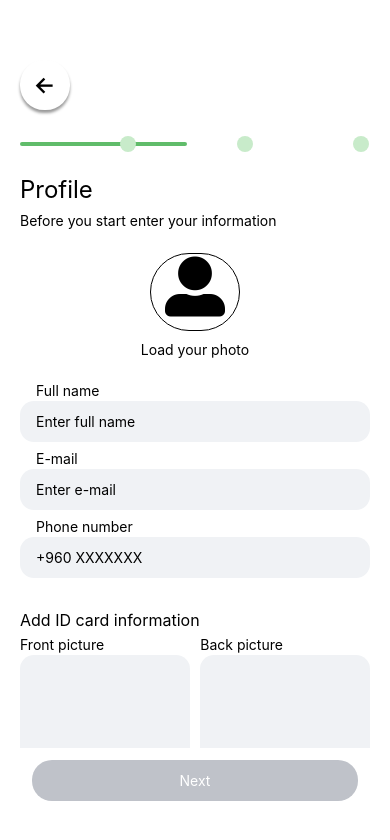
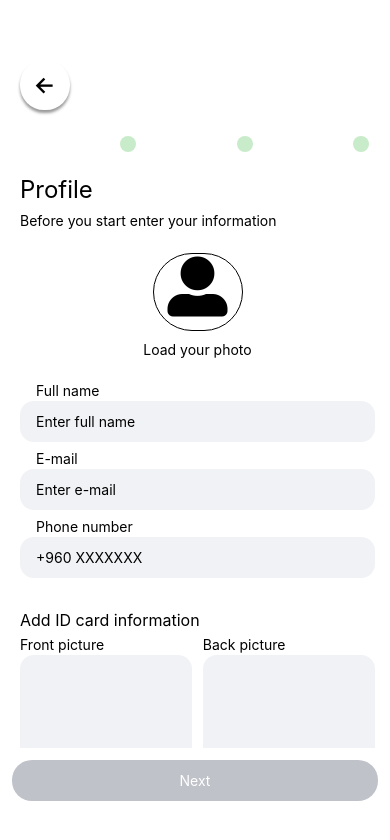
Before and after one commit to ShainAleeAvas/test, a React Native app: screen / in a window 390 px wide. Shown: the top 840 px of the page. Built offline with nearby package versions, Linux system fonts and the light colour scheme.

Commit message:
[feat] horizontal scroll signup form

```diff
--- a/App.js
+++ b/App.js
@@ -13,12 +13,17 @@ import {
 import { Ionicons, Entypo, FontAwesome5 } from "@expo/vector-icons";
 import CustomTextInput from "./components/CustomTextInput";
 import StepByStepProgressBar from "./components/StepByStepProgressBar";
+import { useState } from "react";
+import SignUpP1 from "./components/forms/SignUpP1";
+import SignUpP2 from "./components/forms/SignUpP2";
 
 export default function App() {
+  const [currentPage, setCurrentPage] = useState(1);
   return (
     <View style={styles.container}>
       <View
         style={{
+          paddingHorizontal: 20,
           zIndex: 1,
           position: "absolute",
           top: 40,
@@ -53,97 +58,11 @@ export default function App() {
         </TouchableOpacity>
         <StepByStepProgressBar steps={3} />
       </View>
-      <ScrollView
-        style={{
-          flex: 1,
-          marginTop: 131,
-        }}
-      >
-        <Text style={{ fontSize: 24, marginTop: 24, fontWeight: "400" }}>
-          Profile
-        </Text>
-        <Text style={{ fontSize: 14, marginTop: 8 }}>
-          Before you start enter your information
-        </Text>
-        <View
-          style={{
-            flex: 1,
-            flexDirection: "column",
-            justifyContent: "space-around",
-            alignItems: "center",
-            marginVertical: 24,
-          }}
-        >
-          <View
-            style={{
-              flex: 1,
-              alignItems: "center",
-              justifyContent: "center",
-              borderRadius: 90,
-              borderWidth: 1,
-              borderColor: "black",
-              width: 90,
-              height: 90,
-              alignItems: "center",
-              paddingBottom: 10,
-            }}
-          >
-            <FontAwesome5 name="user-alt" size={60} color="black" />
-            {/* <Image style={{ height: "80%", width: "80%" }} /> */}
-          </View>
-          <Text
-            style={{
-              marginTop: 10,
-              fontSize: 14,
-              fontWeight: "400",
-              textAlign: "center",
-            }}
-          >
-            Load your photo
-          </Text>
-        </View>
-        <CustomTextInput label="Full name" placeholder="Enter full name" />
-        <CustomTextInput label="E-mail" placeholder="Enter e-mail" />
-        <CustomTextInput label="Phone number" placeholder="+960 XXXXXXX" />
+      <ScrollView horizontal scrollEnabled={false}>
+        <SignUpP1/>
+        <SignUpP2/>
+      </ScrollView>
 
-        <View style={{ marginVertical: 24 }}>
-          <Text style={{ fontSize: 16, fontWeight: "400", marginBottom: 6 }}>
-            Add ID card information
-          </Text>
-          <View
-            style={{
-              flex: 1,
-              flexDirection: "row",
-              justifyContent: "space-between",
-              flexWrap: "nowrap",
-              alignItems: "center",
-            }}
-          >
-            <View style={{ height: 124, width: "48.5%" }}>
-              <Text style={{ marginBottom: 2 }}>Front picture</Text>
-              <View
-                style={{
-                  borderRadius: 14,
-                  width: "100%",
-                  height: "100%",
-                  backgroundColor: "#F0F2F5",
-                }}
-              ></View>
-            </View>
-            <View style={{ height: 124, width: "48.5%" }}>
-              <Text style={{ marginBottom: 2 }}>Back picture</Text>
-              <View
-                style={{
-                  borderRadius: 14,
-                  width: "100%",
-                  height: "100%",
-                  backgroundColor: "#F0F2F5",
-                }}
-              ></View>
-            </View>
-          </View>
-        </View>
-      </ScrollView>
       <View style={{ width: "100%", height: 76, padding: 12 }}>
         <TouchableOpacity
           style={{
@@ -164,6 +83,6 @@ const styles = StyleSheet.create({
   container: {
     flex: 1,
     paddingTop: Platform.OS === "android" ? StatusBar.currentHeight : 0,
-    margin: 20,
+    marginVertical: 20,
   },
 });
--- a/components/CustomTextInput.js
+++ b/components/CustomTextInput.js
@@ -2,6 +2,7 @@ import React from "react";
 import { Text, TextInput, View } from "react-native";
 
 export default function CustomTextInput({ label, placeholder }) {
+
   return (
     <View style={{ marginBottom: 8, fontSize: 12 }}>
       <Text style={{ marginLeft: 16, marginBottom: 2 }}>{label}</Text>
--- a/components/StepByStepProgressBar.js
+++ b/components/StepByStepProgressBar.js
@@ -1,7 +1,7 @@
 import React from "react";
 import { View, useWindowDimensions } from "react-native";
 
-export default function StepByStepProgressBar({ steps = 3, percent = 50 }) {
+export default function StepByStepProgressBar({ steps = 0, percent = 0 }) {
   const width = useWindowDimensions().width;
   const fullsection = width / steps - 30;
   let tempPercent = percent;
--- /dev/null
+++ b/components/forms/SignUpP1.js
@@ -0,0 +1,106 @@
+import { ScrollView, Text, View, useWindowDimensions } from "react-native";
+import { FontAwesome5 } from "@expo/vector-icons";
+import CustomTextInput from "../CustomTextInput";
+
+export default function SignUpP1() {
+  const width = useWindowDimensions().width;
+
+  return (
+    <View
+      style={{
+        flex:1,
+        marginTop: 131,
+        paddingLeft: 20,
+        paddingRight: 15,
+        marginRight: 5,
+        width:width
+      }}
+    >
+      <ScrollView>
+        <Text style={{ fontSize: 24, marginTop: 24, fontWeight: "400" }}>
+          Profile
+        </Text>
+        <Text style={{ fontSize: 14, marginTop: 8 }}>
+          Before you start enter your information
+        </Text>
+        <View
+          style={{
+            flex: 1,
+            flexDirection: "column",
+            justifyContent: "space-around",
+            alignItems: "center",
+            marginVertical: 24,
+          }}
+        >
+          <View
+            style={{
+              flex: 1,
+              alignItems: "center",
+              justifyContent: "center",
+              borderRadius: 90,
+              borderWidth: 1,
+              borderColor: "black",
+              width: 90,
+              height: 90,
+              alignItems: "center",
+              paddingBottom: 10,
+            }}
+          >
+            <FontAwesome5 name="user-alt" size={60} color="black" />
+            {/* <Image style={{ height: "80%", width: "80%" }} /> */}
+          </View>
+          <Text
+            style={{
+              marginTop: 10,
+              fontSize: 14,
+              fontWeight: "400",
+              textAlign: "center",
+            }}
+          >
+            Load your photo
+          </Text>
+        </View>
+        <CustomTextInput label="Full name" placeholder="Enter full name" />
+        <CustomTextInput label="E-mail" placeholder="Enter e-mail" />
+        <CustomTextInput label="Phone number" placeholder="+960 XXXXXXX" />
+        <View style={{ marginVertical: 24 }}>
+          <Text style={{ fontSize: 16, fontWeight: "400", marginBottom: 6 }}>
+            Add ID card information
+          </Text>
+          <View
+            style={{
+              flex: 1,
+              flexDirection: "row",
+              justifyContent: "space-between",
+              flexWrap: "nowrap",
+              alignItems: "center",
+            }}
+          >
+            <View style={{ height: 124, width: "48.5%" }}>
+              <Text style={{ marginBottom: 2 }}>Front picture</Text>
+              <View
+                style={{
+                  borderRadius: 14,
+                  width: "100%",
+                  height: "100%",
+                  backgroundColor: "#F0F2F5",
+                }}
+              ></View>
+            </View>
+            <View style={{ height: 124, width: "48.5%" }}>
+              <Text style={{ marginBottom: 2 }}>Back picture</Text>
+              <View
+                style={{
+                  borderRadius: 14,
+                  width: "100%",
+                  height: "100%",
+                  backgroundColor: "#F0F2F5",
+                }}
+              ></View>
+            </View>
+          </View>
+        </View>
+      </ScrollView>
+    </View>
+  );
+}
--- /dev/null
+++ b/components/forms/SignUpP2.js
@@ -0,0 +1,106 @@
+import { ScrollView, Text, View, useWindowDimensions } from "react-native";
+import { FontAwesome5 } from "@expo/vector-icons";
+import CustomTextInput from "../CustomTextInput";
+
+export default function SignUpP2() {
+  const width = useWindowDimensions().width;
+
+  return (
+    <View
+      style={{
+        flex:1,
+        marginTop: 131,
+        paddingLeft: 20,
+        paddingRight: 15,
+        marginRight: 5,
+        width:width
+      }}
+    >
+      <ScrollView>
+        <Text style={{ fontSize: 24, marginTop: 24, fontWeight: "400" }}>
+          Profile
+        </Text>
+        <Text style={{ fontSize: 14, marginTop: 8 }}>
+          Before you start enter your information
+        </Text>
+        <View
+          style={{
+            flex: 1,
+            flexDirection: "column",
+            justifyContent: "space-around",
+            alignItems: "center",
+            marginVertical: 24,
+          }}
+        >
+          <View
+            style={{
+              flex: 1,
+              alignItems: "center",
+              justifyContent: "center",
+              borderRadius: 90,
+              borderWidth: 1,
+              borderColor: "black",
+              width: 90,
+              height: 90,
+              alignItems: "center",
+              paddingBottom: 10,
+            }}
+          >
+            <FontAwesome5 name="user-alt" size={60} color="black" />
+            {/* <Image style={{ height: "80%", width: "80%" }} /> */}
+          </View>
+          <Text
+            style={{
+              marginTop: 10,
+              fontSize: 14,
+              fontWeight: "400",
+              textAlign: "center",
+            }}
+          >
+            Load your photo
+          </Text>
+        </View>
+        <CustomTextInput label="Full name" placeholder="Enter full name" />
+        <CustomTextInput label="E-mail" placeholder="Enter e-mail" />
+        <CustomTextInput label="Phone number" placeholder="+960 XXXXXXX" />
+        <View style={{ marginVertical: 24 }}>
+          <Text style={{ fontSize: 16, fontWeight: "400", marginBottom: 6 }}>
+            Add ID card information
+          </Text>
+          <View
+            style={{
+              flex: 1,
+              flexDirection: "row",
+              justifyContent: "space-between",
+              flexWrap: "nowrap",
+              alignItems: "center",
+            }}
+          >
+            <View style={{ height: 124, width: "48.5%" }}>
+              <Text style={{ marginBottom: 2 }}>Front picture</Text>
+              <View
+                style={{
+                  borderRadius: 14,
+                  width: "100%",
+                  height: "100%",
+                  backgroundColor: "#F0F2F5",
+                }}
+              ></View>
+            </View>
+            <View style={{ height: 124, width: "48.5%" }}>
+              <Text style={{ marginBottom: 2 }}>Back picture</Text>
+              <View
+                style={{
+                  borderRadius: 14,
+                  width: "100%",
+                  height: "100%",
+                  backgroundColor: "#F0F2F5",
+                }}
+              ></View>
+            </View>
+          </View>
+        </View>
+      </ScrollView>
+    </View>
+  );
+}
```
